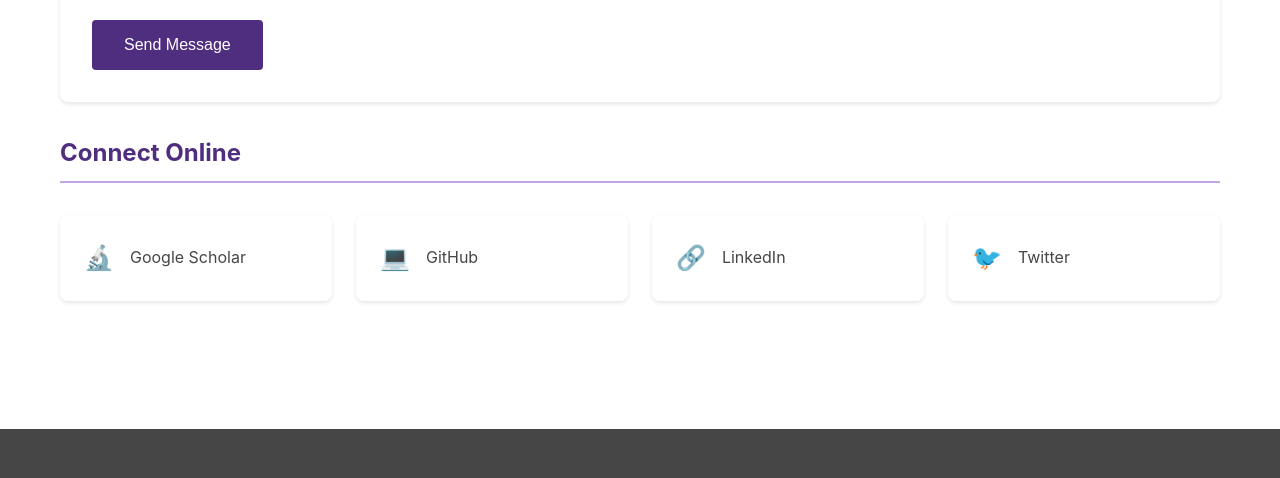
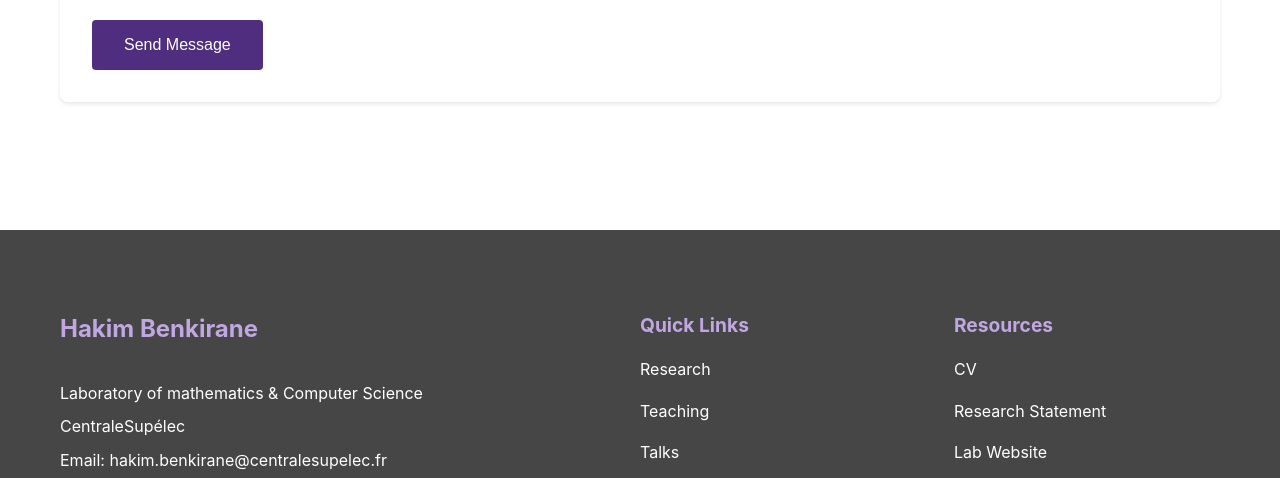
Before and after one commit to HakimBenkirane/HakimBenkirane.github.io, a plain HTML site: page pages/contact.html in a window 1280 px wide. Shown: the part 1226-1704 px from the top of the page. Drawn offline with Linux system fonts and the light colour scheme.

Commit message:
Update contact.html

```diff
--- a/pages/contact.html
+++ b/pages/contact.html
@@ -92,28 +92,6 @@
                 </div>
             </section>
 
-            <!-- Social Links -->
-            <section class="social-links">
-                <h2 class="section-title">Connect Online</h2>
-                <div class="social-grid">
-                    <a href="#" class="social-card">
-                        <div class="social-icon">🔬</div>
-                        <span>Google Scholar</span>
-                    </a>
-                    <a href="#" class="social-card">
-                        <div class="social-icon">💻</div>
-                        <span>GitHub</span>
-                    </a>
-                    <a href="#" class="social-card">
-                        <div class="social-icon">🔗</div>
-                        <span>LinkedIn</span>
-                    </a>
-                    <a href="#" class="social-card">
-                        <div class="social-icon">🐦</div>
-                        <span>Twitter</span>
-                    </a>
-                </div>
-            </section>
         </div>
     </main>
 
```
